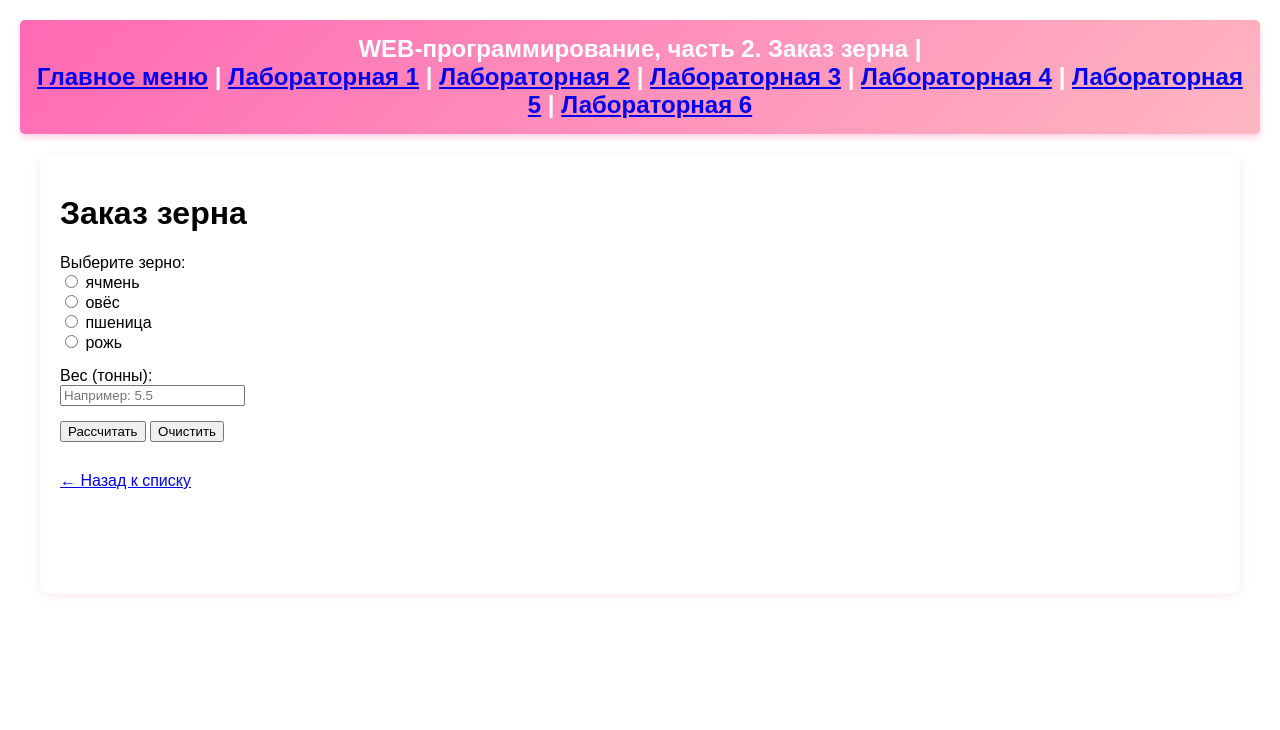
After one commit to Maria25k/web-back-labs, a Flask app: page /lab4/grain in a window 1280 px wide. The commit adds this page. Shown: the top 730 px of the page. Run offline with Flask 3, Linux system fonts and the light colour scheme.

Commit message:
Заказ зерна

```diff
--- a/lab4.py
+++ b/lab4.py
@@ -222,3 +222,57 @@ def fridge():
                           error=error,
                           snowflakes=snowflakes,
                           message=message)
+
+@lab4.route('/lab4/grain', methods=['GET', 'POST'])
+def grain():
+    grains = {
+        'ячмень': 12000,
+        'овёс': 8500,
+        'пшеница': 9000,
+        'рожь': 15000
+    }
+
+    if request.method == 'GET':
+        return render_template('lab4/grain.html', grains=list(grains.keys()))
+
+    grain_type = request.form.get('grain')
+    weight_str = request.form.get('weight', '').strip()
+
+    errors = []
+
+    if not grain_type:
+        errors.append('Не выбран тип зерна')
+
+    if not weight_str:
+        errors.append('Не указан вес')
+    else:
+        try:
+            weight = float(weight_str)
+            if weight <= 0:
+                errors.append('Вес должен быть положительным числом')
+            elif weight > 100:
+                errors.append('Такого объёма сейчас нет в наличии')
+        except ValueError:
+            errors.append('Вес должен быть числом')
+
+    if errors:
+        return render_template('lab4/grain.html',
+                              grains=list(grains.keys()),
+                              errors=errors)
+
+    weight = float(weight_str)
+    price_per_ton = grains[grain_type]
+    total = weight * price_per_ton
+
+    discount = 0
+    if weight > 10:
+        discount = total * 0.10
+        total -= discount
+
+    return render_template('lab4/grain_result.html',
+                          grain=grain_type,
+                          weight=weight,
+                          price_per_ton=price_per_ton,
+                          total=total,
+                          discount=discount,
+                          has_discount=discount > 0)
--- /dev/null
+++ b/templates/lab4/grain.html
@@ -0,0 +1,43 @@
+{% extends "base.html" %}
+
+{% block lab %}Заказ зерна{% endblock %}
+
+{% block main %}
+    <h1>Заказ зерна</h1>
+
+    {% if errors %}
+        <div style="color: red; font-weight: bold; margin-bottom: 20px;">
+            <ul>
+                {% for error in errors %}
+                    <li>{{ error }}</li>
+                {% endfor %}
+            </ul>
+        </div>
+    {% endif %}
+
+    <form method="post">
+        <div style="margin-bottom: 15px;">
+            <label>Выберите зерно:</label><br>
+            {% for grain in grains %}
+                <label>
+                    <input type="radio" name="grain" value="{{ grain }}">
+                    {{ grain }}
+                </label><br>
+            {% endfor %}
+        </div>
+
+        <div style="margin-bottom: 15px;">
+            <label for="weight">Вес (тонны):</label><br>
+            <input type="number" id="weight" name="weight" step="0.1" min="0.1" placeholder="Например: 5.5">
+        </div>
+
+        <div style="margin-top: 10px;">
+            <button type="submit">Рассчитать</button>
+            <button type="reset">Очистить</button>
+        </div>
+    </form>
+
+    <div style="margin-top: 30px;">
+        <a href="/lab4/">← Назад к списку</a>
+    </div>
+{% endblock %}
--- a/templates/lab4/lab4.html
+++ b/templates/lab4/lab4.html
@@ -14,5 +14,6 @@
         <li><a href="/lab4/tree">Деревья (POST/Redirect/GET)</a></li>
         <li><a href="/lab4/login">Авторизация</a></li>
         <li><a href="/lab4/fridge">Холодильник</a></li>
+        <li><a href="/lab4/grain">Заказ зерна</a></li>
     </ol>
 {% endblock %}
```
Also changed, not shown: templates/lab4/grain_result.html (added, +28 -0 lines).
